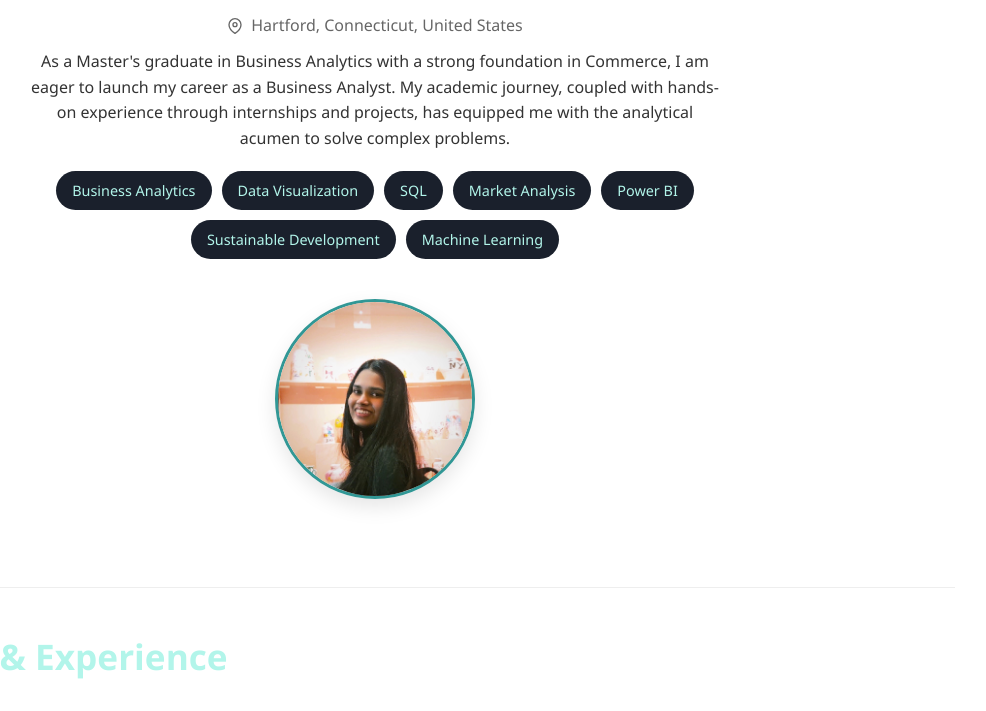
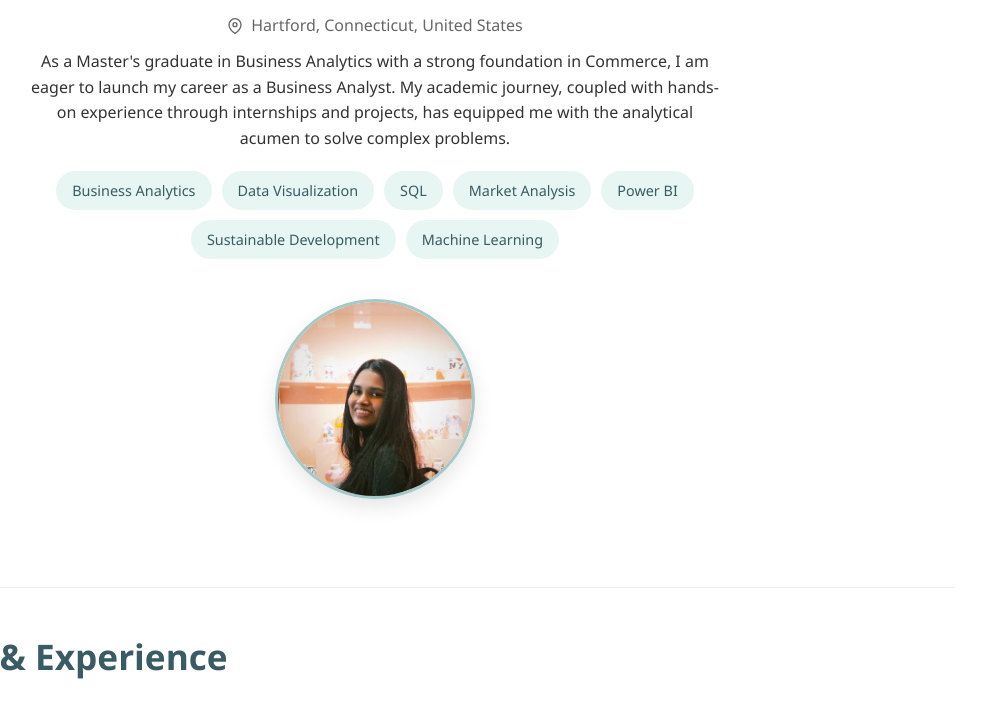
Before and after one commit to haveela-aishwarya/haveela-aishwarya.github.io, a plain HTML site: page index.html in a window 1280 px wide. Shown: the part 253-964 px from the top of the page, without its empty margins (265-1251 px from the left). Drawn offline with Linux system fonts and the light colour scheme.

Commit message:
Update index.html

```diff
--- a/index.html
+++ b/index.html
@@ -7,10 +7,10 @@
     <style>
         /* Updated Color Scheme */
         :root {
-            --primary: #319795;
-            --secondary: #81E6D9;
-            --dark: #B2F5EA;
-            --light: #1A202C;
+            --primary: #A5C9CA;
+            --secondary: #A5C9CA;
+            --dark: #395B64;
+            --light: #E7F6F2;
         }
 
         * {
```
